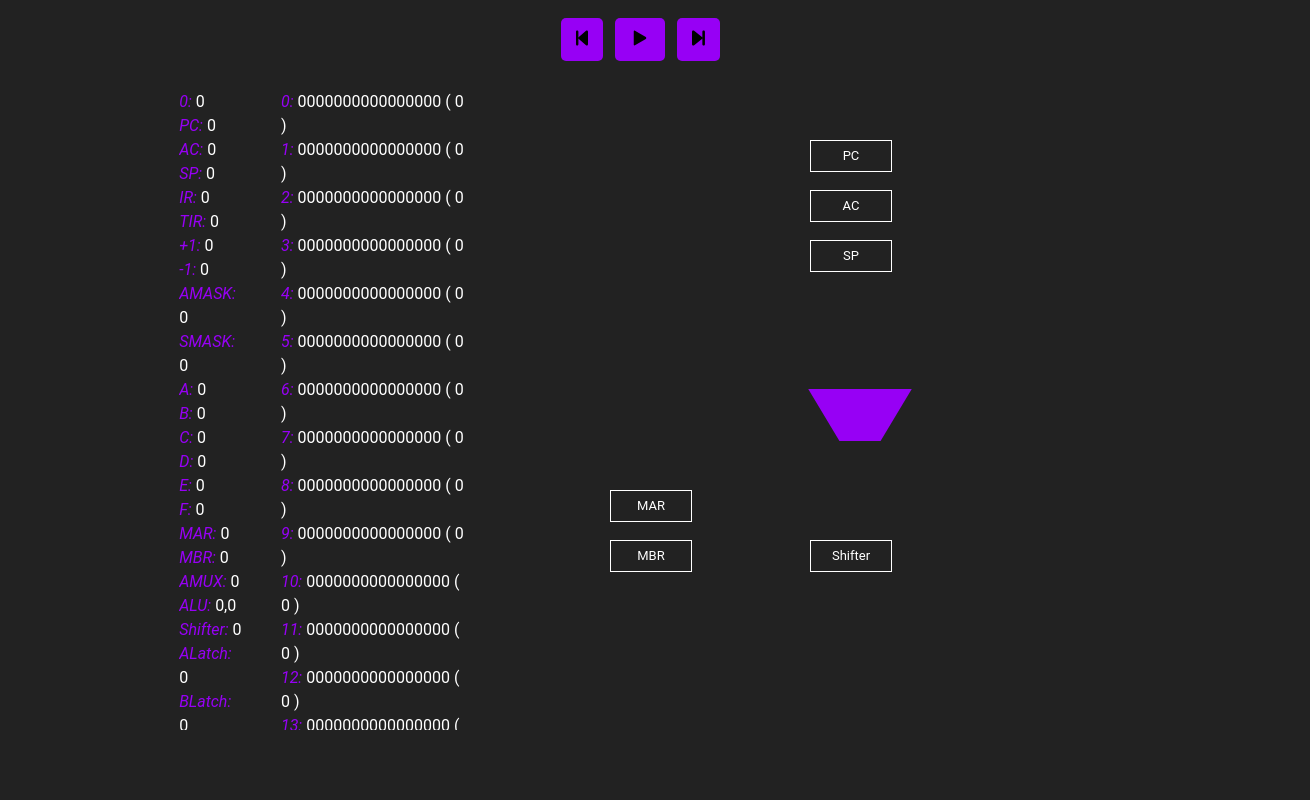
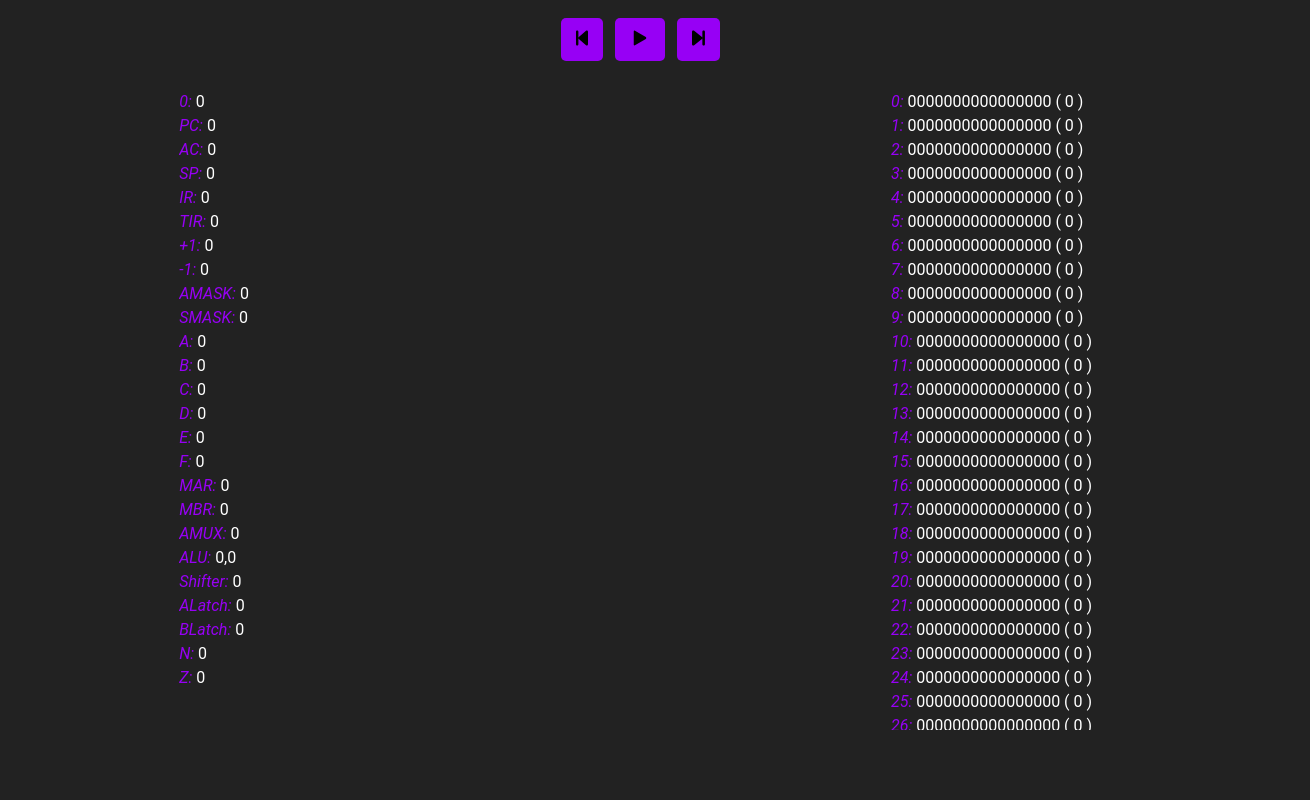
Before and after one commit to jade-mendes/trabalho-arq-242, a plain HTML site: page index.html in a window 1280 px wide. Shown: the whole page, 1310 px wide, since content can reach past the window. Drawn offline with Linux system fonts and the light colour scheme.

Commit message:
feat: desisti do diagrama

```diff
--- a/index.html
+++ b/index.html
@@ -19,22 +19,6 @@
         <div class="container container-main">
             <div id="registers"></div>
             <div id="memory"></div>
-            <div id="diagram">
-                <div class="register" id="PC">PC</div>
-                <div class="register" id="AC">AC</div>
-                <div class="register" id="SP">SP</div>
-                <div class="register" id="MAR">MAR</div>
-                <div class="register" id="MBR">MBR</div>
-                <div class="component" id="shifter">Shifter</div>
-
-                <svg id="buses" width="800" height="600">
-                <polygon id="alu" points="300,300 400,300 370,350 330,350" fill="#9700F5" stroke="#9700F5" stroke-width="2" />
-                  <!-- <line id="bus1" x1="140" y1="65" x2="300" y2="65" stroke="white" stroke-width="2" />
-                  <line id="bus2" x1="140" y1="165" x2="300" y2="165" stroke="white" stroke-width="2" />
-                  <line id="bus3" x1="140" y1="265" x2="300" y2="265" stroke="white" stroke-width="2" /> -->
-                </svg>
-              </div>
-
             <script src="history.js"></script>
             <script src="simulator.js"></script>
         </div>
--- a/styles.css
+++ b/styles.css
@@ -76,58 +76,3 @@ button:focus-visible{
 span em {
     color: var(--primary-accent-color);
 }
-
-#diagram {
-    position: relative;
-    width: 650px;
-    height: 450px;
-    margin: 2%;
-    font-size: small;
-  }
-
-  .register,
-  .component {
-    position: absolute;
-    width: 80px;
-    height: 30px;
-    border: 1px solid var(--primary-text-color);
-    text-align: center;
-    line-height: 30px;
-  }
-
-  #PC {
-    top: 50px;
-    left: 300px;
-  }
-
-  #AC {
-    top: 100px;
-    left: 300px;
-  }
-
-  #SP {
-    top: 150px;
-    left: 300px;
-  }
-
-  #MAR {
-    top: 400px;
-    left: 100px;
-  }
-
-  #MBR {
-    top: 450px;
-    left: 100px;
-  }
-
-  #shifter {
-    top: 450px;
-    left: 300px;
-  }
-
-  #buses {
-    position: absolute;
-    top: 0;
-    left: 0;
-    z-index: -1;
-  }
```
